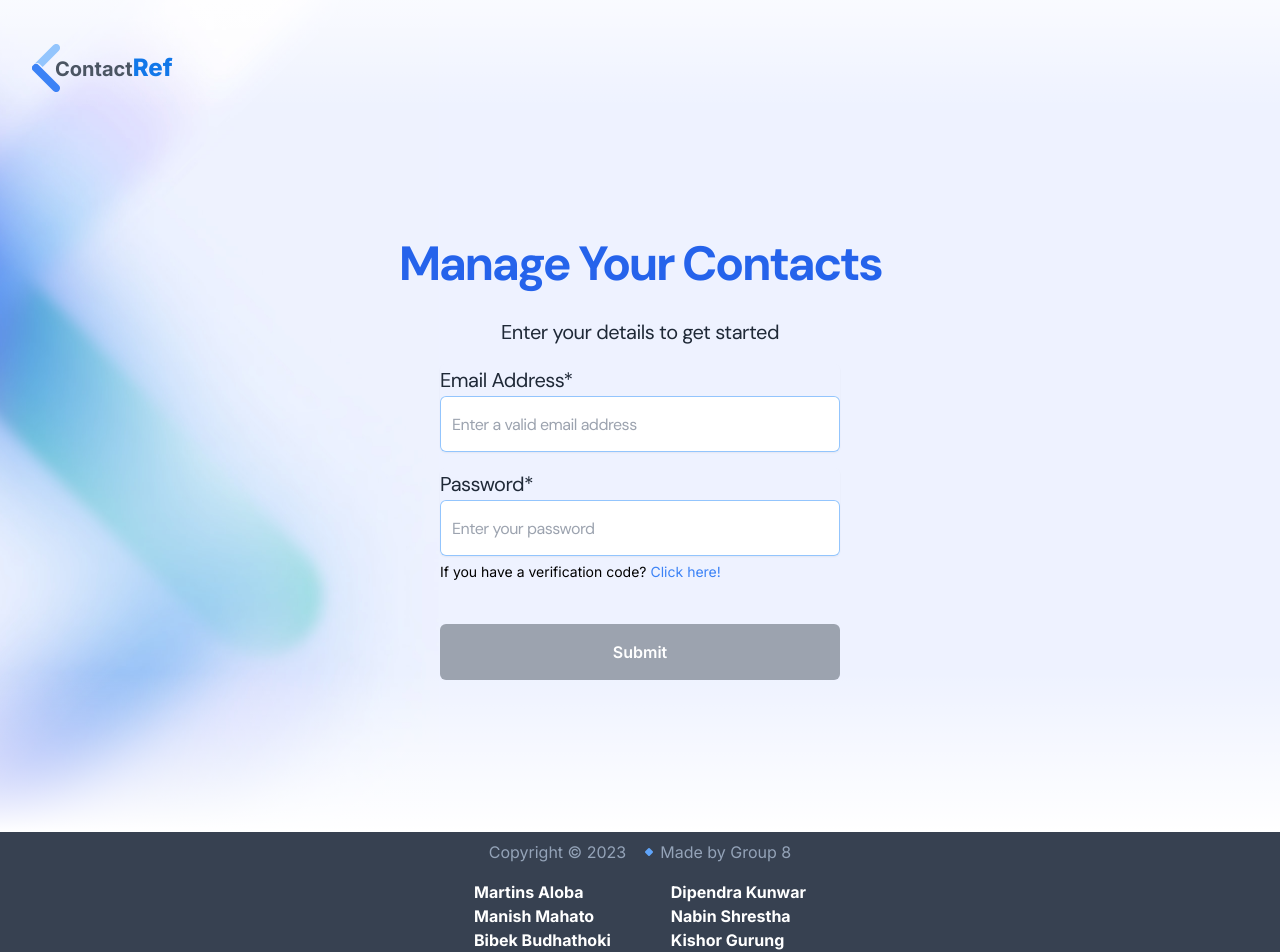
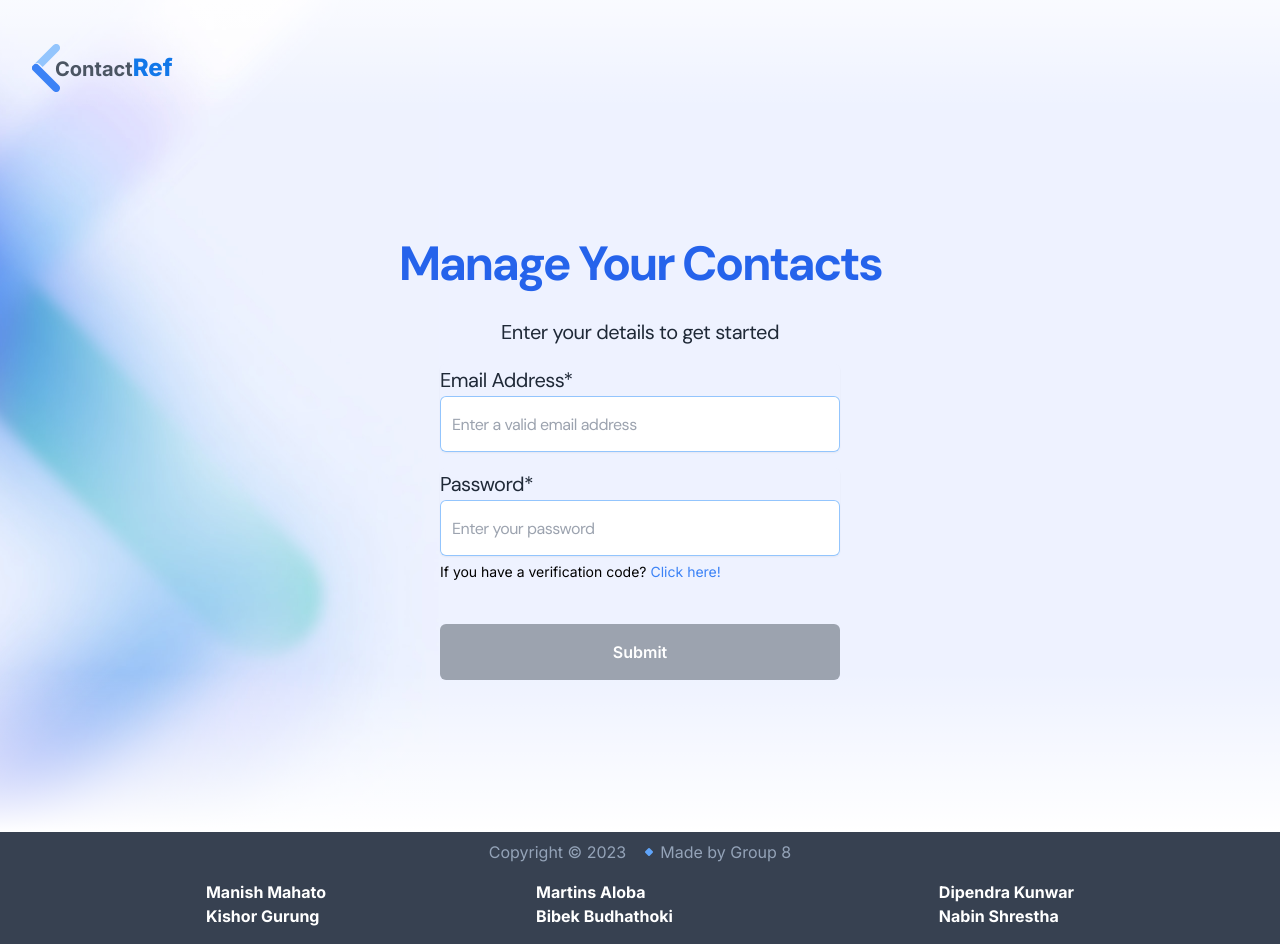
Before and after one commit to Simplemart17/address-book, a Next.js app: page / in a window 1280 px wide. Shown: the top 952 px of the page. Built offline with nearby package versions, Linux system fonts and the light colour scheme.

Commit message:
modify footer

```diff
--- a/src/components/Footer.tsx
+++ b/src/components/Footer.tsx
@@ -11,16 +11,18 @@ export function Footer():JSX.Element {
           <p className="ml-2 text-slate-400">Made by Group 8</p>
         </div>
       </Container>
-      <div className="flex justify-center text-white font-bold">
+      <div className="flex justify-evenly text-white font-bold">
+      <div className="py-4 pr-1 ">
+          <p>Manish Mahato</p>
+          <p>Kishor Gurung</p>
+        </div>
         <div className="py-4 pr-1 ">
           <p>Martins Aloba</p>
-          <p>Manish Mahato</p>
           <p>Bibek Budhathoki</p>
         </div>
         <div className="pt-4 pl-14">
           <p>Dipendra Kunwar</p>
           <p>Nabin Shrestha</p>
-          <p>Kishor Gurung</p>
         </div>
       </div>
     </footer>
```
